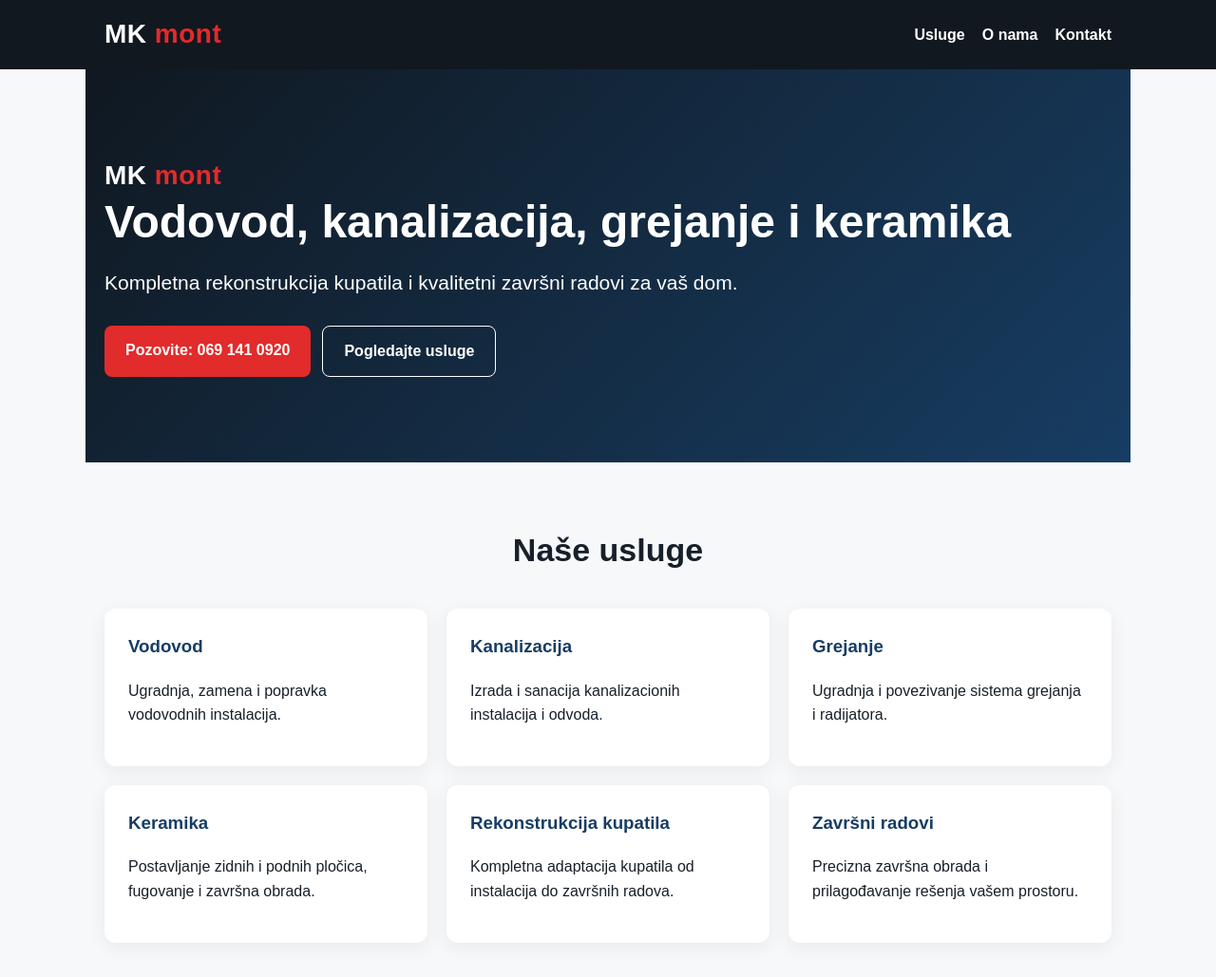
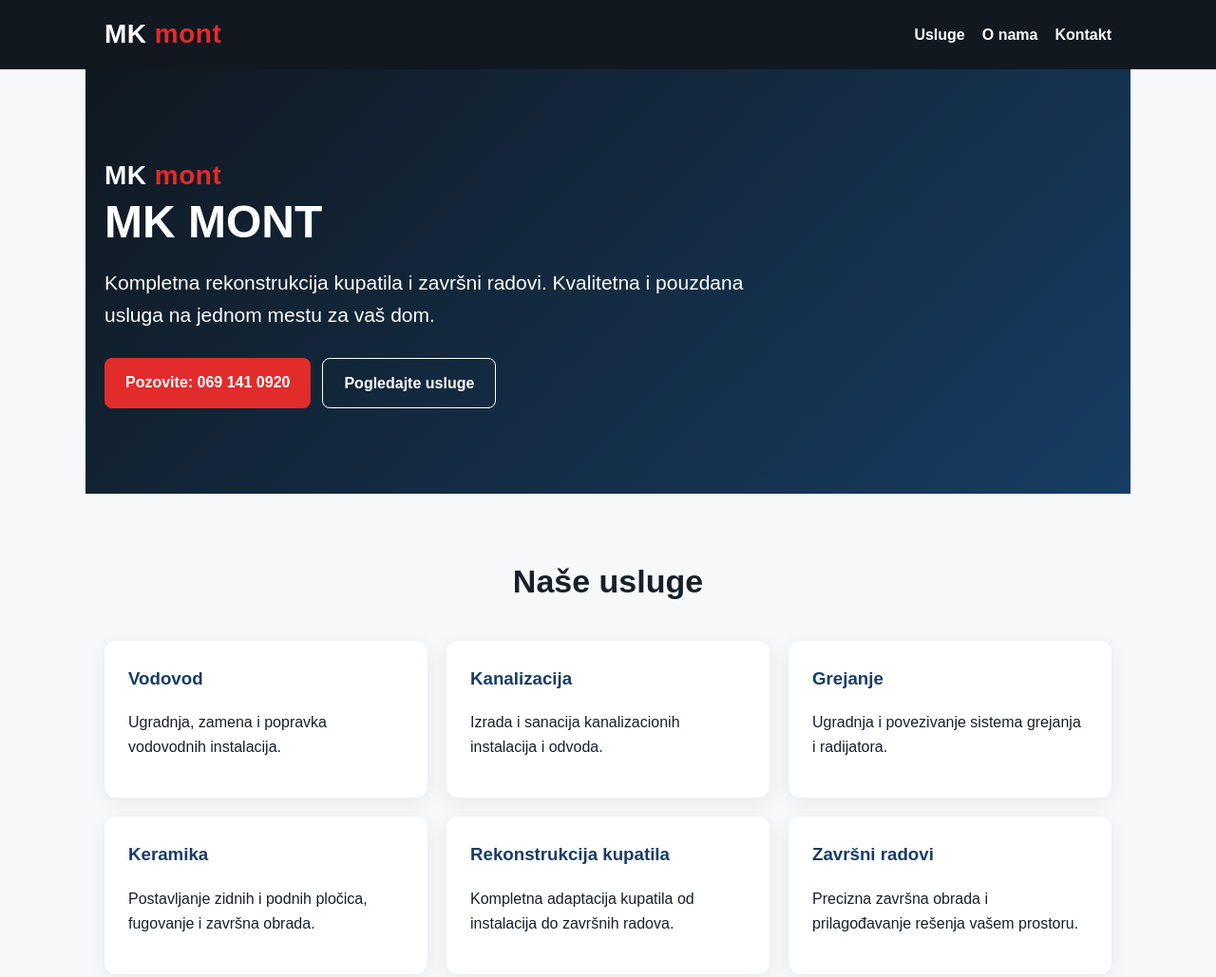
Before and after one commit to mkmont024-create/mk-mont, a plain HTML site: page index.html in a window 1280 px wide. Shown: the top 1029 px of the page at 95% size. Drawn offline with Linux system fonts and the light colour scheme.

Commit message:
izmena početne stranice MK MONT

```diff
--- a/index.html
+++ b/index.html
@@ -21,8 +21,8 @@ footer{background:#111820;color:#ddd;text-align:center;padding:25px 20px}
 <main>
 <section class="hero"><div class="hero-inner">
 <div class="logo">MK <span>mont</span></div>
-<h1>Vodovod, kanalizacija, grejanje i keramika</h1>
-<p>Kompletna rekonstrukcija kupatila i kvalitetni završni radovi za vaš dom.</p>
+<h1>MK MONT</h1>
+<p>Kompletna rekonstrukcija kupatila i završni radovi. Kvalitetna i pouzdana usluga na jednom mestu  za vaš dom.</p>
 <div class="buttons"><a class="btn primary" href="tel:0691410920">Pozovite: 069 141 0920</a><a class="btn secondary" href="#usluge">Pogledajte usluge</a></div>
 </div></section>
 
```
